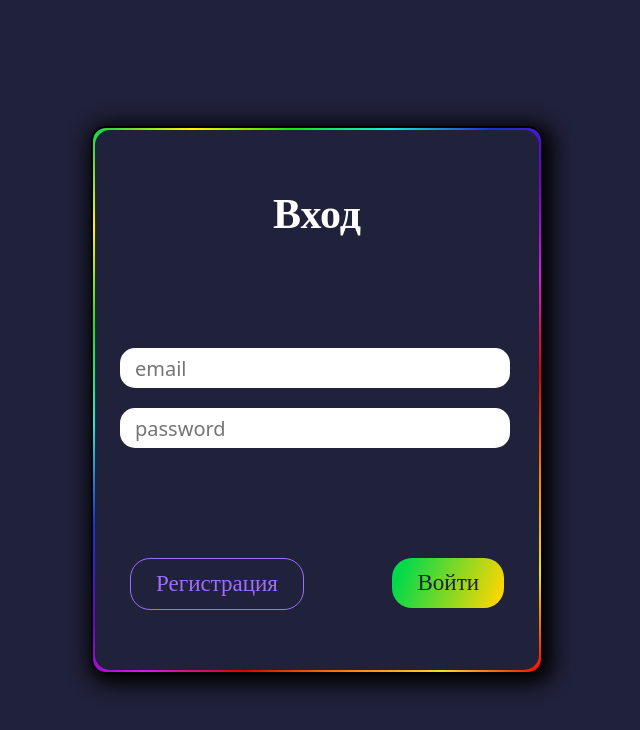
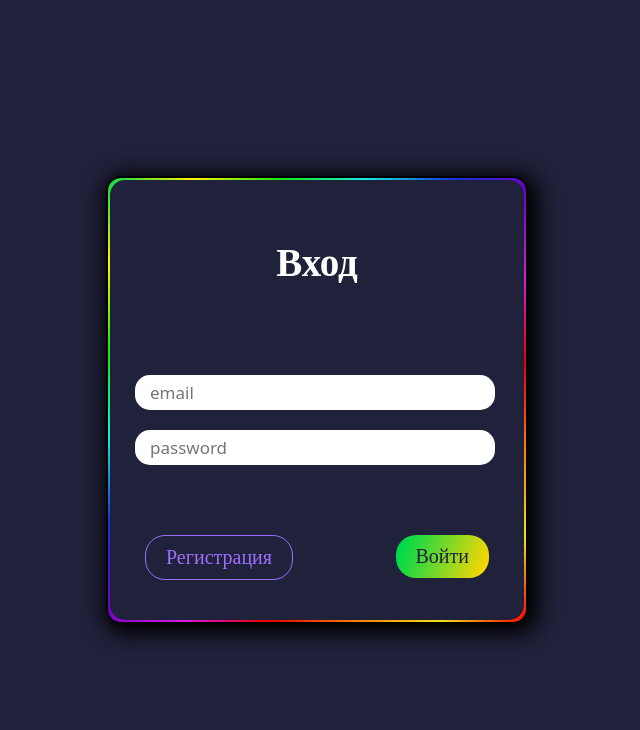
Before and after one commit to 21shunya/online_chat, a Vue app: page / in a window 1280 px wide. Shown: the top 730 px of the page, without its empty margins (323-963 px from the left). Built offline with nearby package versions, Linux system fonts and the light colour scheme.

Commit message:
reduce scale of elements

```diff
--- a/src/components/LoginForm.vue
+++ b/src/components/LoginForm.vue
@@ -36,14 +36,14 @@ export default {
     display: flex;
     flex-direction: column;
     padding: 0px;
-    margin: 50px 0px;
+    margin: 30px 0px;
 }
 
 input{
     border-radius: 15px;
     border: 0px;
-    height: 40px;
-    width: 360px;
+    height: 35px;
+    width: 330px;
     margin: 10px 0px;
     padding: 0px 15px; //отступ текста в полях
     font-family: 'Noto Sans';
@@ -51,22 +51,22 @@ input{
         color: #888888;
     }
     color: black;
-    font-size: 20px;
+    font-size: 17px;
 }
 
 .btn {
     display: flex;
     padding: 0px;
-    width: 374px;
-    margin: 50px 10px;
+    width: 344px;
+    margin: 30px 10px;
     justify-content: space-between;
 }
 
 button {
-    padding: 12px 25px;
+    padding: 10px 20px;
     border-radius: 20px;
     font-family: Mulish;
-    font-size: 23px;
+    font-size: 20px;
 }
 
 #reg {
--- a/src/views/LogIn.vue
+++ b/src/views/LogIn.vue
@@ -44,7 +44,7 @@ export default {
 
 #title {
   font-family: Lora;
-  font-size: 42px;
+  font-size: 39px;
   margin: 50px;
   color: #FFFFFF;
   font-weight: bold;
```
Also changed, not shown: 1 other file (tests, documents, lock files or other folders).
